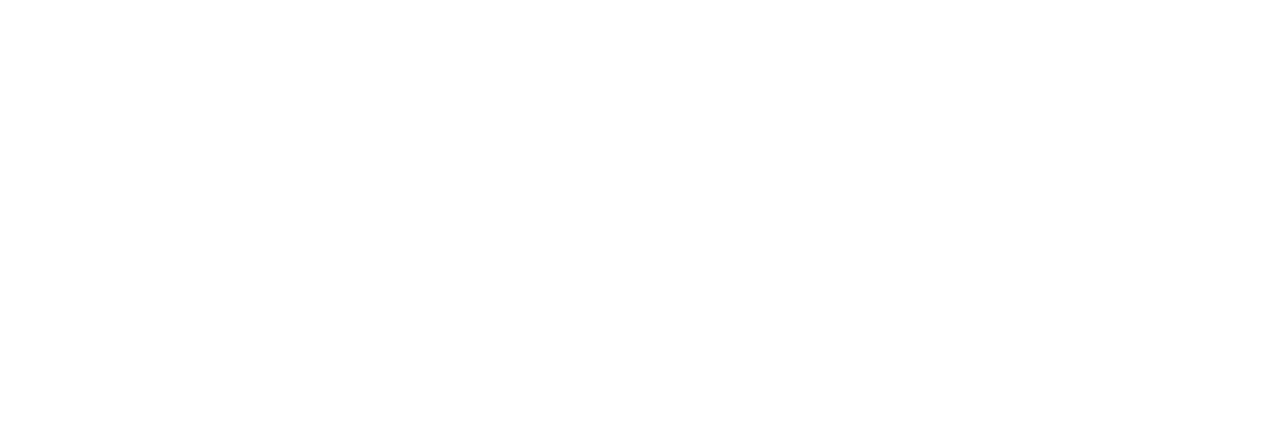
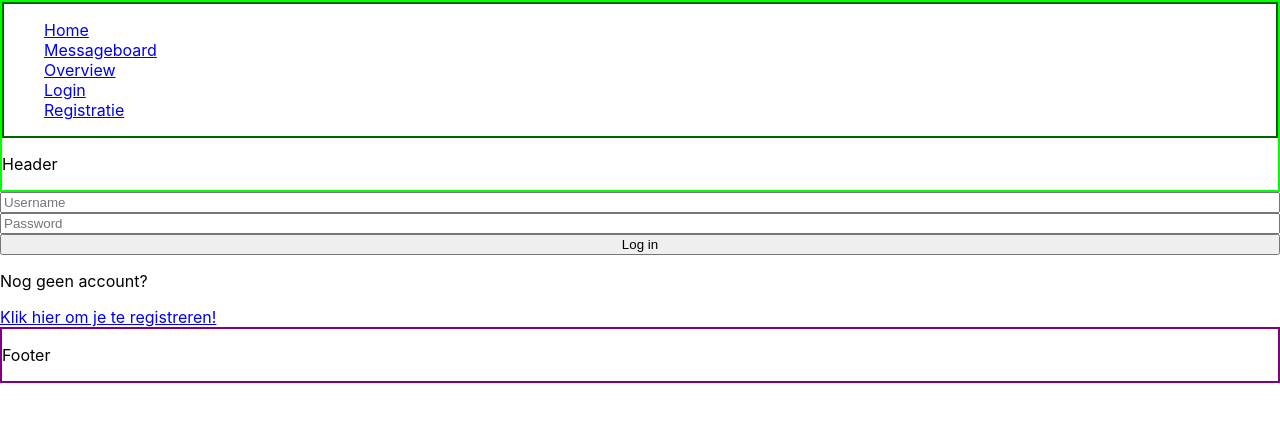
Before and after one commit to jentebuijs/FE-Eindopdracht, a React (Create React App) app: page /inloggen in a window 1280 px wide. Shown: the top 422 px of the page. Built offline with nearby package versions, Linux system fonts and the light colour scheme.

Commit message:
controlled components signIn en signUp

```diff
--- a/src/App.js
+++ b/src/App.js
@@ -4,8 +4,8 @@
 import Messageboard from "./pages/messageboard/messageboard";
 import Overview from "./pages/overview/overview";
 import Profile from "./pages/profile/profile";
-import Login from "./pages/login/login";
-import Registration from "./pages/registration/registration";
+import SignIn from "./pages/signIn/signIn";
+import SignUp from "./pages/signUp/signUp";
 
 function App() {
 
@@ -15,19 +15,19 @@
                 <Route exact path="/">
                     <Home/>
                 </Route>
-                <Route path="/messageboard">
+                <Route path="/prikbord">
                     <Messageboard/>
                 </Route>
-                <Route path="/login">
-                    <Login />
+                <Route path="/inloggen">
+                    <SignIn />
                 </Route>
-                <Route path="/registration">
-                    <Registration/>
+                <Route path="/registreren">
+                    <SignUp/>
                 </Route>
-                <Route path="/profiles">
+                <Route path="/profielen">
                     <Overview/>
                 </Route>
-                <Route path="/profile/:profileId">
+                <Route path="/profiel/:profileId">
                     <Profile/>
                 </Route>
             </Switch>
--- a/src/components/navbar/navbar.js
+++ b/src/components/navbar/navbar.js
@@ -6,23 +6,19 @@
         <nav>
             <ul>
                 <li>
-                    <NavLink exact to="/">
-                        Home
-                    </NavLink>
+                    <NavLink exact to="/">Home</NavLink>
                 </li>
                 <li>
-                    <NavLink to="/messageboard">
-                        Messageboard
-                    </NavLink>
+                    <NavLink to="/prikbord">Messageboard</NavLink>
                 </li>
                 <li>
-                    <NavLink to="/profiles">Overview</NavLink>
+                    <NavLink to="/profielen">Overview</NavLink>
                 </li>
                 <li>
-                        <NavLink to="/login">Login</NavLink>
+                    <NavLink to="/inloggen">Login</NavLink>
                 </li>
                 <li>
-                    <NavLink to="/registration">Registratie</NavLink>
+                    <NavLink to="/registreren">Registratie</NavLink>
                 </li>
             </ul>
         </nav>
--- a/src/index.js
+++ b/src/index.js
@@ -3,7 +3,6 @@
 import ReactDOM from 'react-dom/client';
 import './index.css';
 import App from './App';
-import reportWebVitals from './reportWebVitals';
 
 const root = ReactDOM.createRoot(document.getElementById('root'));
 root.render(
@@ -13,8 +12,3 @@
         </React.StrictMode>
     </Router>
 );
-
-// If you want to start measuring performance in your app, pass a function
-// to log results (for example: reportWebVitals(console.log))
-// or send to an analytics endpoint. Learn more: https://bit.ly/CRA-vitals
-reportWebVitals();
--- a/src/pages/registration/registration.js
+++ /dev/null
@@ -1,24 +0,0 @@
-import './registration.css'
-import Footer from "../../components/footer/footer";
-import Header from "../../components/header/header";
-import Button from "../../components/button/button";
-
-function Registration() {
-    return (
-        <>
-            <Header/>
-            <main>
-                <form className="registration-form">
-                    <label for="first-name">Voornaam:</label>
-                    <input type="text" id="first-name"></input>
-                    <label for="last-name">Achternaam:</label>
-                    <input type="text" id="last-name"></input>
-                    <Button type="submit" title="Registreren"/>
-                </form>
-            </main>
-            <Footer/>
-        </>
-    );
-}
-
-export default Registration;
--- a/src/pages/login/login.js
+++ b/src/pages/signIn/signIn.js
@@ -1,10 +1,14 @@
-import './login.css'
+import './signIn.css'
 import Header from "../../components/header/header";
 import Footer from "../../components/footer/footer";
 import {Link} from "react-router-dom";
 import Button from "../../components/button/button";
+import {useState} from "react";
 
-function Login() {
+function SignIn() {
+    const [ username, setUsername ] = useState('');
+    const [ password, setPassword ] = useState('');
+
     return (
         <>
             <Header/>
@@ -12,24 +16,26 @@
                 <form className="login-form">
                     <input
                         type="text"
-                        id="username/email"
-                        placeholder="Username or email"
-                    ></input>
+                        id="username"
+                        placeholder="Username"
+                        onChange={(e) => setUsername(e.target.value)}
+                    />
                     <input
-                        type="text"
+                        type="password"
                         id="password"
                         placeholder="Password"
-                    ></input>
+                        onChange={(e) => setPassword(e.target.value)}
+                    />
                     <Button
                         type="submit"
                         title="Log in"
                         onClick={() => {
-                            console.log("logt in")
+                            <p>Hallo, {username}</p>
                         }}
                     />
                 </form>
                 <p>Nog geen account?</p>
-                <Link to="/registration">Klik hier om je te registreren!</Link>
+                <Link to="/registreren">Klik hier om je te registreren!</Link>
             </main>
             <Footer/>
         </>
@@ -37,4 +43,4 @@
 }
 
 
-export default Login;
+export default SignIn;
--- /dev/null
+++ b/src/pages/signUp/signUp.js
@@ -0,0 +1,31 @@
+import './signUp.css'
+import Footer from "../../components/footer/footer";
+import Header from "../../components/header/header";
+import Button from "../../components/button/button";
+import {useState} from "react";
+
+function SignUp() {
+    const [ username, setUsername ] = useState('');
+    const [ email, setEmail ] = useState('');
+    const [ password, setPassword ] = useState('');
+
+    return (
+        <>
+            <Header/>
+            <main>
+                <form className="registration-form">
+                    <label htmlFor="username">Gebruikersnaam:</label>
+                    <input type="text" id="username" onChange={(e) => setUsername(e.target.value)}/>
+                    <label htmlFor="email">E-mail:</label>
+                    <input type="text" id="email" onChange={(e) => setEmail(e.target.value)}/>
+                    <label htmlFor="password">Wachtwoord:</label>
+                    <input type="password" id="password" onChange={(e) => setPassword(e.target.value)}/>
+                    <Button type="submit" title="Registreren"/>
+                </form>
+            </main>
+            <Footer/>
+        </>
+    );
+}
+
+export default SignUp;
--- a/src/reportWebVitals.js
+++ /dev/null
@@ -1,13 +0,0 @@
-const reportWebVitals = onPerfEntry => {
-  if (onPerfEntry && onPerfEntry instanceof Function) {
-    import('web-vitals').then(({ getCLS, getFID, getFCP, getLCP, getTTFB }) => {
-      getCLS(onPerfEntry);
-      getFID(onPerfEntry);
-      getFCP(onPerfEntry);
-      getLCP(onPerfEntry);
-      getTTFB(onPerfEntry);
-    });
-  }
-};
-
-export default reportWebVitals;
```
Also changed, not shown: src/pages/signIn/signIn.css (renamed from src/pages/login/login.css), src/pages/signUp/signUp.css (renamed from src/pages/registration/registration.css).
